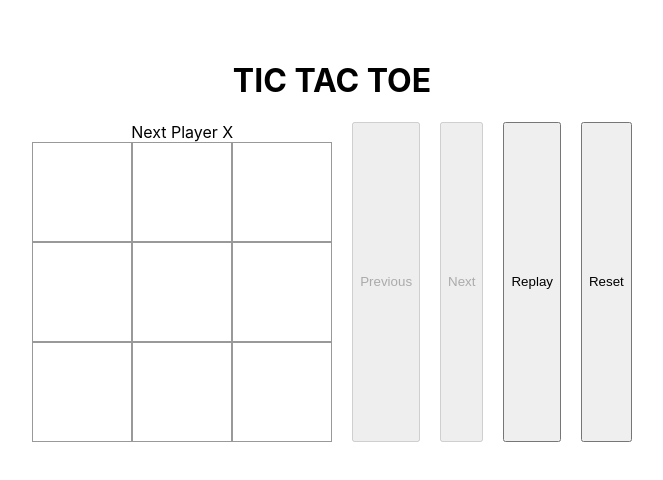
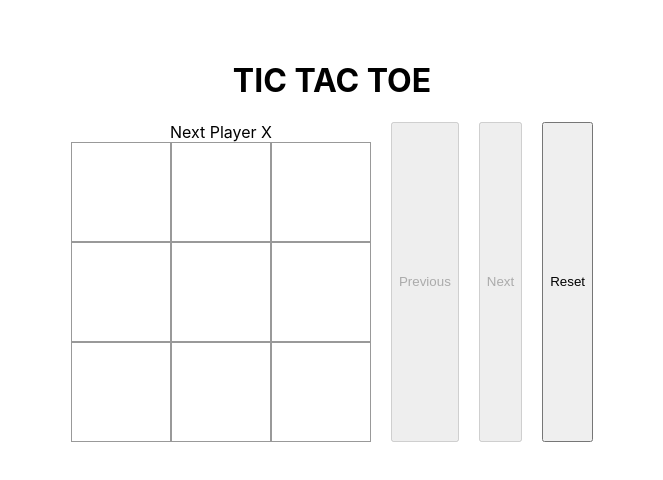
Before and after one commit to PaoAguilar/trainee07-games, a React (Create React App) app: page /ticTacToe in a window 1280 px wide. Shown: the top 480 px of the page, without its empty margins (308-971 px from the left). Built offline with nearby package versions, Linux system fonts and the light colour scheme.

Commit message:
if there is a winner show replay button

```diff
--- a/src/components/pages/TicTacToe.tsx
+++ b/src/components/pages/TicTacToe.tsx
@@ -46,6 +46,7 @@ const TicTacToe = (): JSX.Element => {
         >
           Next
         </button>
+        {winner && (
           <button
             type="button"
             onClick={() => {
@@ -57,13 +58,14 @@ const TicTacToe = (): JSX.Element => {
                 } else {
                   clearInterval(interval);
                 }
-            }, 1500);
+              }, 500);
 
               // console.log(gameState.history.length - 1);
             }}
           >
             Replay
           </button>
+        )}
         <button
           type="button"
           onClick={() => {
```
Lines whose indentation alone changed are shown as unchanged.
